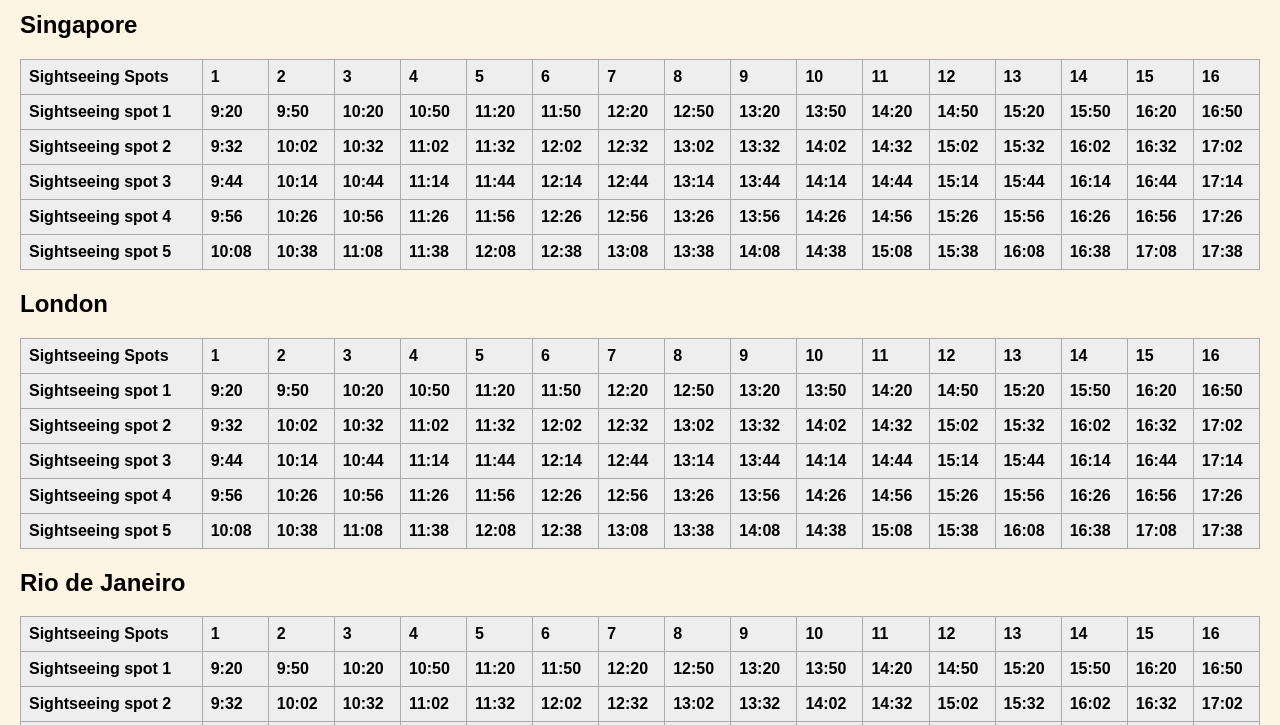
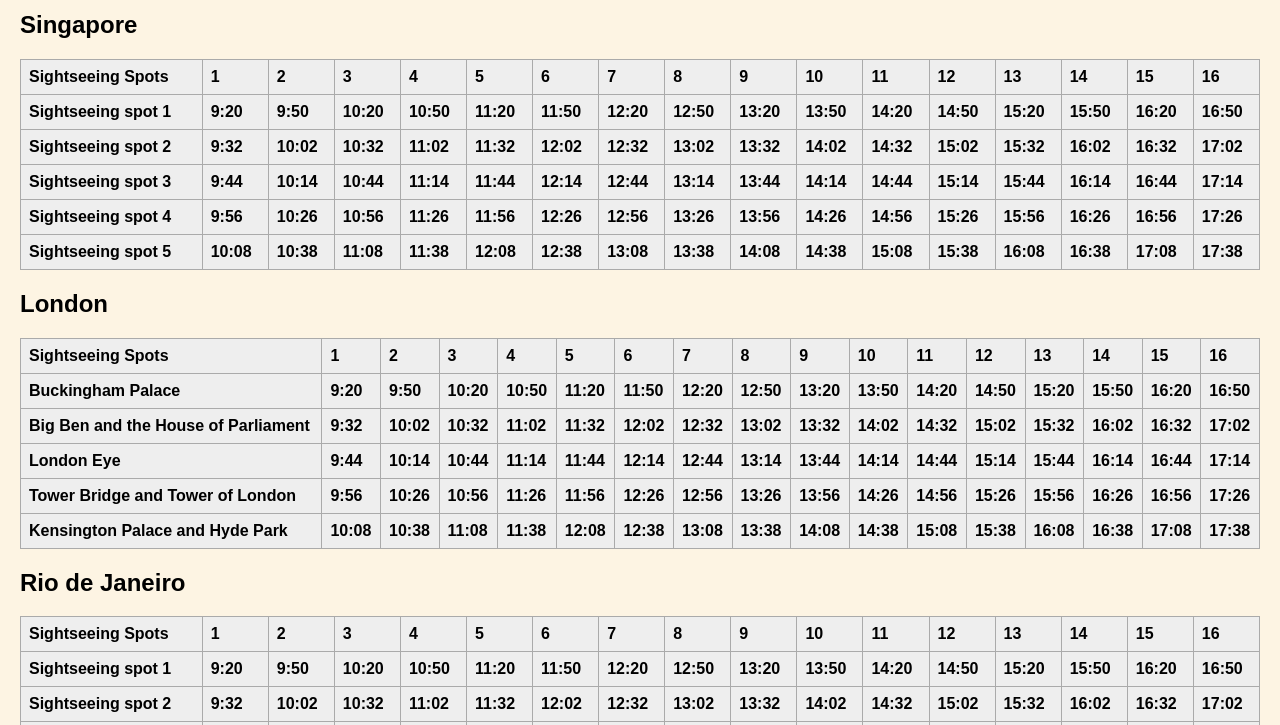
Before and after one commit to AnnaZhakhyan/CityGuide---InternetProgramming, a plain HTML site: page code/schedule.html in a window 1280 px wide. Shown: the part 75-800 px from the top of the page. Drawn offline with Linux system fonts and the light colour scheme.

Commit message:
london update schedule

```diff
--- a/code/schedule.html
+++ b/code/schedule.html
@@ -158,7 +158,7 @@
                 <th>16</th>
             </tr>
             <tr>
-                <th>Sightseeing spot 1</th>
+                <th>Buckingham Palace</th>
                 <th>9:20</th>
                 <th>9:50</th>
                 <th>10:20</th>
@@ -177,7 +177,7 @@
                 <th>16:50</th>
             </tr>
             <tr>
-                <th>Sightseeing spot 2</th>
+                <th>Big Ben and the House of Parliament</th>
                 <th>9:32</th>
                 <th>10:02</th>
                 <th>10:32</th>
@@ -196,7 +196,7 @@
                 <th>17:02</th>
             </tr>
             <tr>
-                <th>Sightseeing spot 3</th>
+                <th>London Eye</th>
                 <th>9:44</th>
                 <th>10:14</th>
                 <th>10:44</th>
@@ -215,7 +215,7 @@
                 <th>17:14</th>
             </tr>
             <tr>
-                <th>Sightseeing spot 4</th>
+                <th>Tower Bridge and Tower of London</th>
                 <th>9:56</th>
                 <th>10:26</th>
                 <th>10:56</th>
@@ -234,7 +234,7 @@
                 <th>17:26</th>
             </tr>
             <tr>
-                <th>Sightseeing spot 5</th>
+                <th>Kensington Palace and Hyde Park</th>
                 <th>10:08</th>
                 <th>10:38</th>
                 <th>11:08</th>
```
